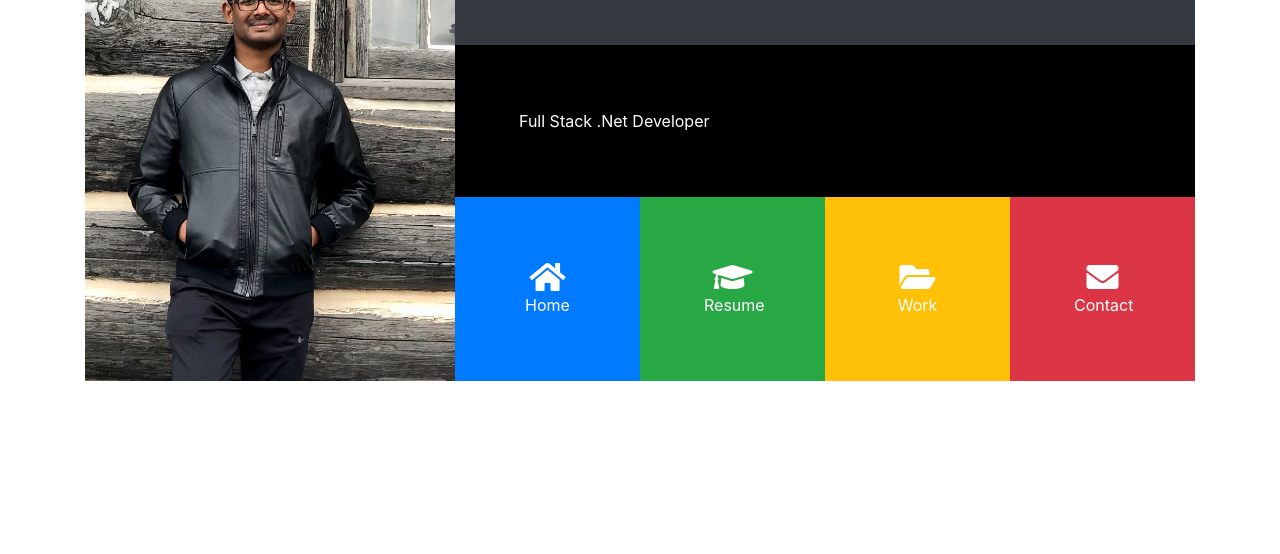
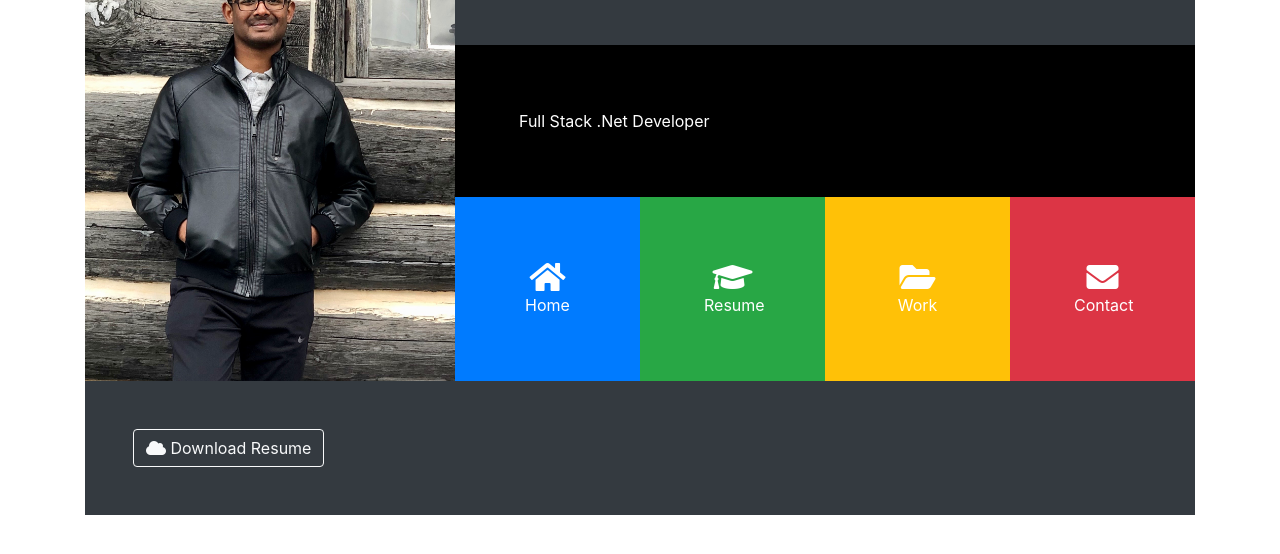
Before and after one commit to senthilsivaraman/Bootstrap, a plain HTML site: page Portfolio/index.html in a window 1280 px wide. Shown: the part 126-680 px from the top of the page. Drawn offline with nearby package versions, Linux system fonts and the light colour scheme.

Commit message:
Footer Section to Download Resume

```diff
--- a/Portfolio/index.html
+++ b/Portfolio/index.html
@@ -78,10 +78,25 @@
               </div>
           </div>
       </header>
+
+    <!-- FOOTER -->
+    <footer id="main-footer" class="p-5 bg-dark text-white">
+        <div class="row">
+          <div class="col-md-6">
+            <a href="#" class="btn btn-outline-light">
+              <i class="fas fa-cloud"></i> Download Resume
+            </a>
+          </div>
+        </div>
+      </footer>
+    </div>
+
   </div>
 
 
 
+
+  <!--  -->
 
    <script src="https://code.jquery.com/jquery-3.3.1.slim.min.js" integrity="sha384-q8i/X+965DzO0rT7abK41JStQIAqVgRVzpbzo5smXKp4YfRvH+8abtTE1Pi6jizo"
    crossorigin="anonymous"></script>
```
